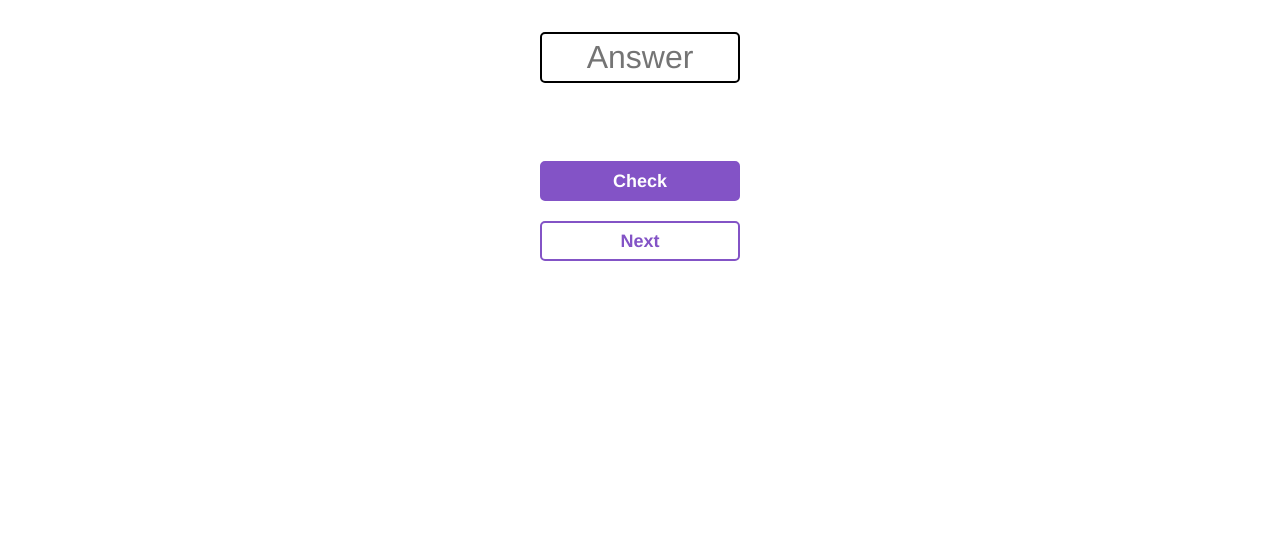
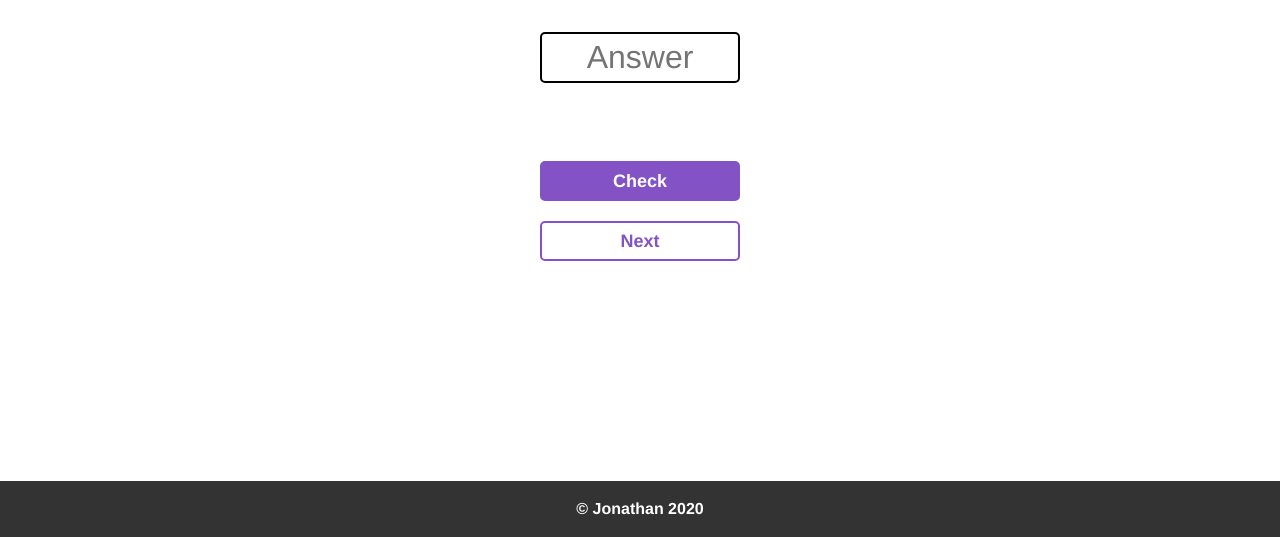
Before and after one commit to jonathanhoy/hangul-calculator, a Gatsby site: page / in a window 1280 px wide. Shown: the part 263-800 px from the top of the page. Built offline with nearby package versions, Linux system fonts and the light colour scheme; Gatsby itself is replaced by a stand-in of ours.

Commit message:
added footer

```diff
--- /dev/null
+++ b/src/components/footer.js
@@ -0,0 +1,28 @@
+import React from 'react';
+import styled from 'styled-components';
+
+const year = new Date();
+const currentyear = year.getFullYear();
+
+const Footer = () => (
+  <StyledFooter>
+    <p>&copy; Jonathan {currentyear}</p>
+  </StyledFooter>
+)
+
+const StyledFooter = styled.footer`
+  bottom: 0;
+    position: absolute;
+    width: 100%;
+    text-align: center;
+    padding: 15px;
+    background: rgba(0,0,0,0.8);
+    p {
+      color: white;
+      margin: 0;
+      font-weight: 600;
+      font-size: 16px;
+    }
+`;
+
+export default Footer;
--- a/src/components/layout.js
+++ b/src/components/layout.js
@@ -8,8 +8,10 @@
 import React from "react"
 import PropTypes from "prop-types"
 import { useStaticQuery, graphql } from "gatsby"
+import styled from 'styled-components'
 
 import Header from "./header"
+import Footer from './footer'
 import "./layout.css"
 
 const Layout = ({ children }) => {
@@ -24,7 +26,7 @@ const Layout = ({ children }) => {
   `)
 
   return (
-    <>
+    <SiteContainer>
       <Header siteTitle={data.site.siteMetadata.title} />
       <div
         style={{
@@ -34,12 +36,16 @@ const Layout = ({ children }) => {
         }}
       >
         <main>{children}</main>
-        <footer>
-        </footer>
       </div>
-    </>
+      <Footer/>
+    </SiteContainer>
   )
 }
+
+const SiteContainer = styled.div`
+  /* border: 1px solid red; */
+  height: 100vh;
+`;
 
 Layout.propTypes = {
   children: PropTypes.node.isRequired,
```
